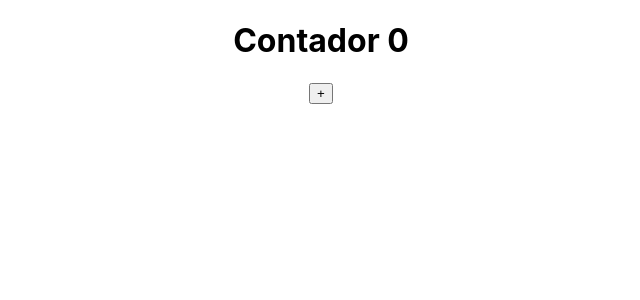
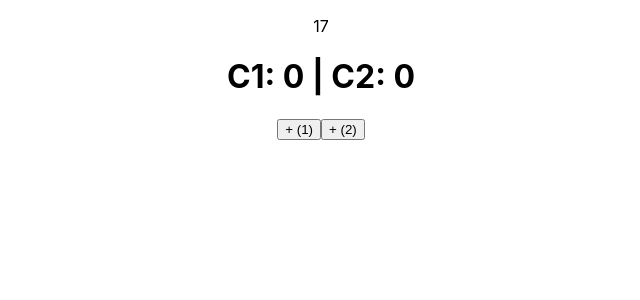
Before and after one commit to cristovantamayo/react-training-hooks, a React (Create React App) app: page / in a window 1280 px wide. Shown: the top 300 px of the page, without its empty margins (319-959 px from the left). Built offline with nearby package versions, Linux system fonts and the light colour scheme.

Commit message:
Usage and Rules - useEffect

```diff
--- a/src/App.js
+++ b/src/App.js
@@ -1,22 +1,47 @@
 import "./App.css";
 import { useState, useEffect } from "react";
 
+const eventFn = () => {
+  console.log("Clicked");
+};
+
 function App() {
   const [counter, setCounter] = useState(0);
+  const [counter2, setCounter2] = useState(0);
 
   //when the component is updated
+  // useEffect(() => {
+  //   console.log("ComponentDidUpdated: " + counter);
+  // });
+
+  //When the component is mounted
+  // useEffect(() => {
+  //   console.log("ComponentDidMounted");
+  // }, []);
+
   useEffect(() => {
-    console.log("ComponentDidUpdated: " + counter);
-  });
-  //When the component is mounted
+    document.querySelector("h1")?.addEventListener("click", eventFn);
+
+    //when component is unmounted
+    return () => {
+      document.querySelector("h1")?.removeEventListener("click", eventFn);
+      console.log("ComponentWillUnmount");
+    };
+  }, []);
+
+  //When the dependecy changes
   useEffect(() => {
-    console.log("ComponentDidMounted");
-  }, []);
+    console.log("C1: " + counter + " | C2: " + counter2);
+  }, [counter, counter2]);
 
   return (
     <div className="App">
-      <h1>Contador {counter}</h1>
-      <button onClick={() => setCounter(counter + 1)}>+</button>
+      <p>17</p>
+      <h1>
+        C1: {counter} | C2: {counter2}
+      </h1>
+      <button onClick={() => setCounter(counter + 1)}>+ (1)</button>
+      <button onClick={() => setCounter2(counter2 + 1)}>+ (2)</button>
     </div>
   );
 }
```
Also changed, not shown: 1 other file (tests, documents, lock files or other folders).
